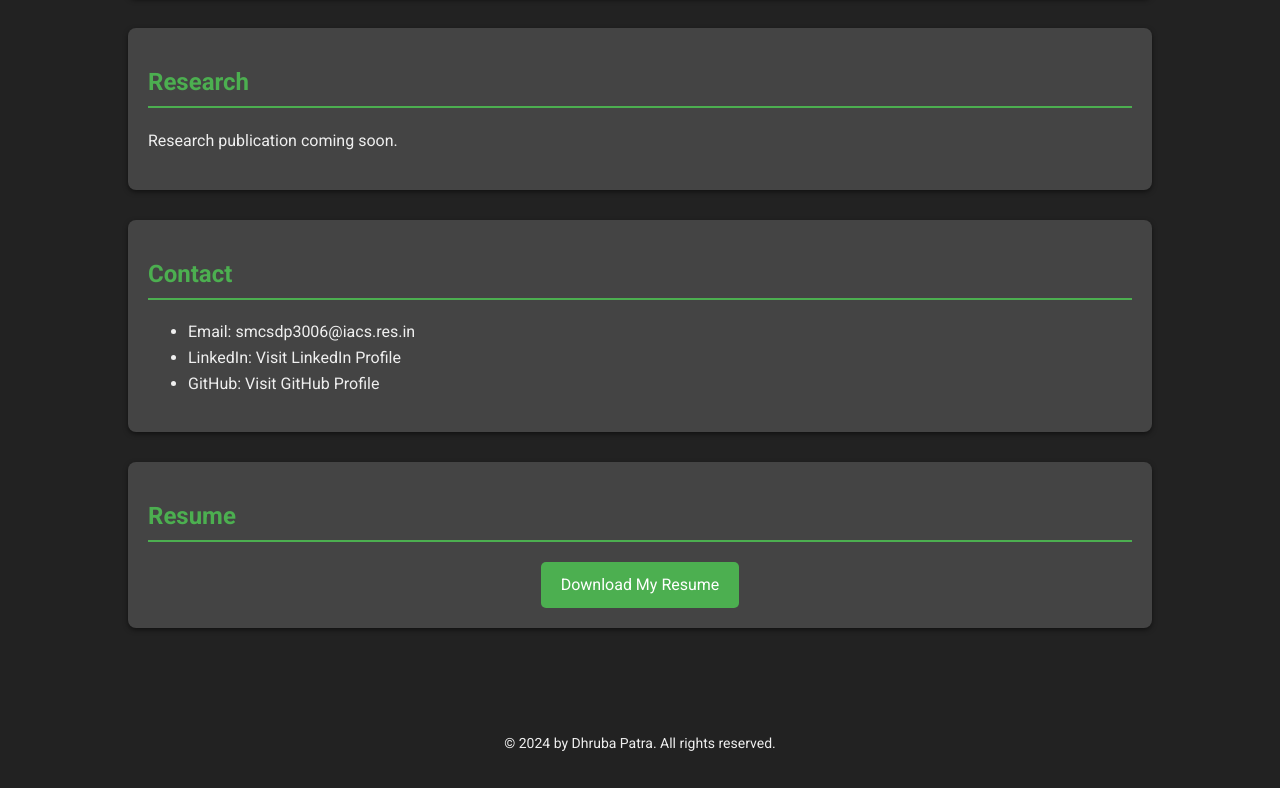
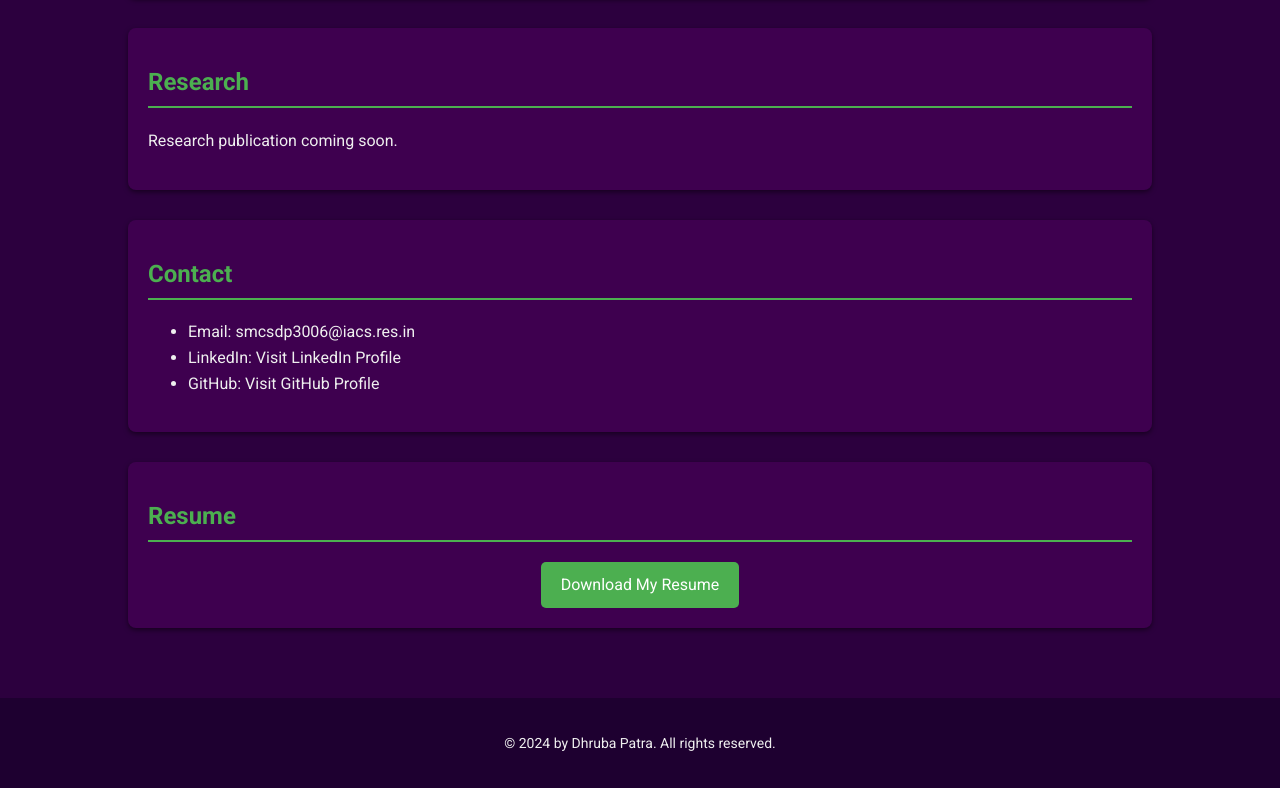
Before and after one commit to d1hr2uv/d1hr2uv.github.io, a plain HTML site: page index.html in a window 1280 px wide. Shown: the part 947-1735 px from the top of the page. Drawn offline with Linux system fonts and the light colour scheme.

Commit message:
Update website with new features and styles

```diff
--- a/index.html
+++ b/index.html
@@ -10,12 +10,12 @@
             font-family: 'Roboto', sans-serif;
             margin: 0;
             padding: 0;
-            background-color: #222;
+            background-color: #2c003e;
             color: #ccc;
             text-align: center;
         }
         header, footer {
-            background-color: #333;
+            background-color: #1e0030;
             color: white;
             padding: 20px 0;
             font-size: 24px;
@@ -28,7 +28,7 @@
         }
         .section {
             margin-bottom: 30px;
-            background-color: #444;
+            background-color: #3e004f;
             padding: 20px;
             border-radius: 8px;
             box-shadow: 0 2px 5px rgba(0,0,0,0.5);
@@ -72,7 +72,7 @@
         }
         footer {
             font-size: 14px;
-            background-color: #222;
+            background-color: #1e0030;
             color: white;
         }
         #kangaroo {
@@ -97,7 +97,7 @@
             color: #333;
         }
         nav {
-            background-color: #333;
+            background-color: #1e0030;
             color: white;
             padding: 10px 0;
             text-align: center;
```
